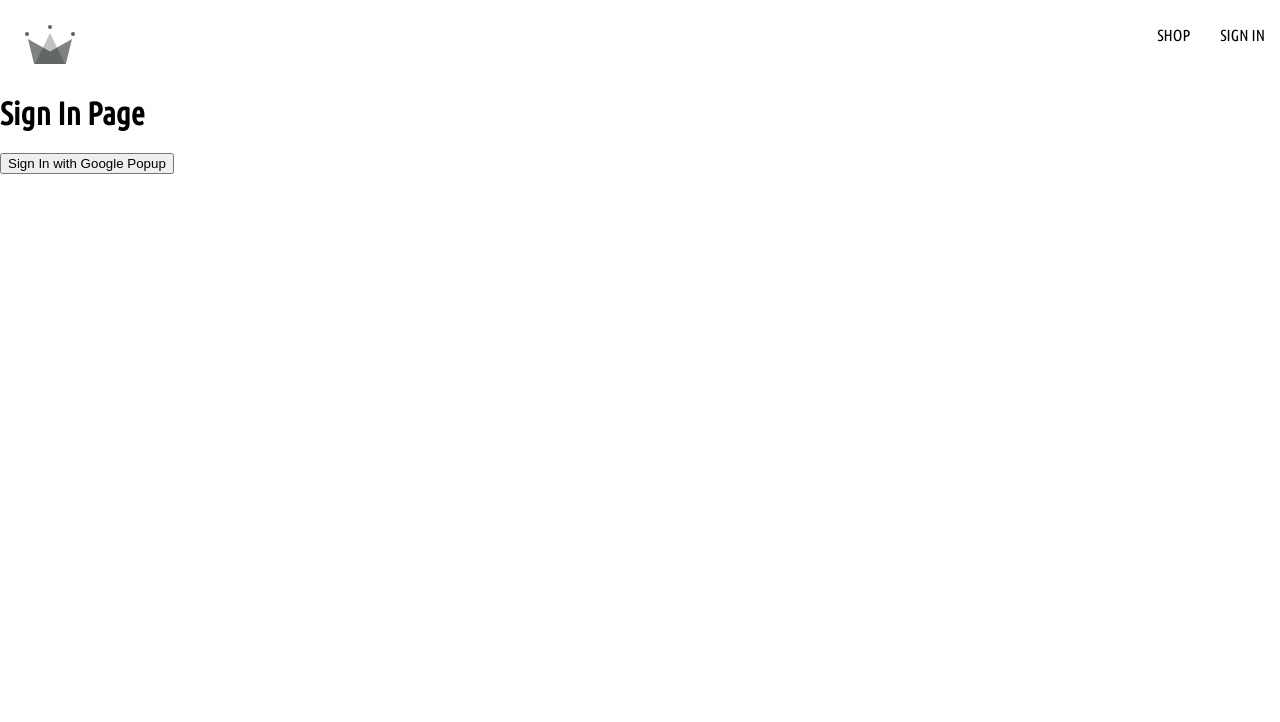
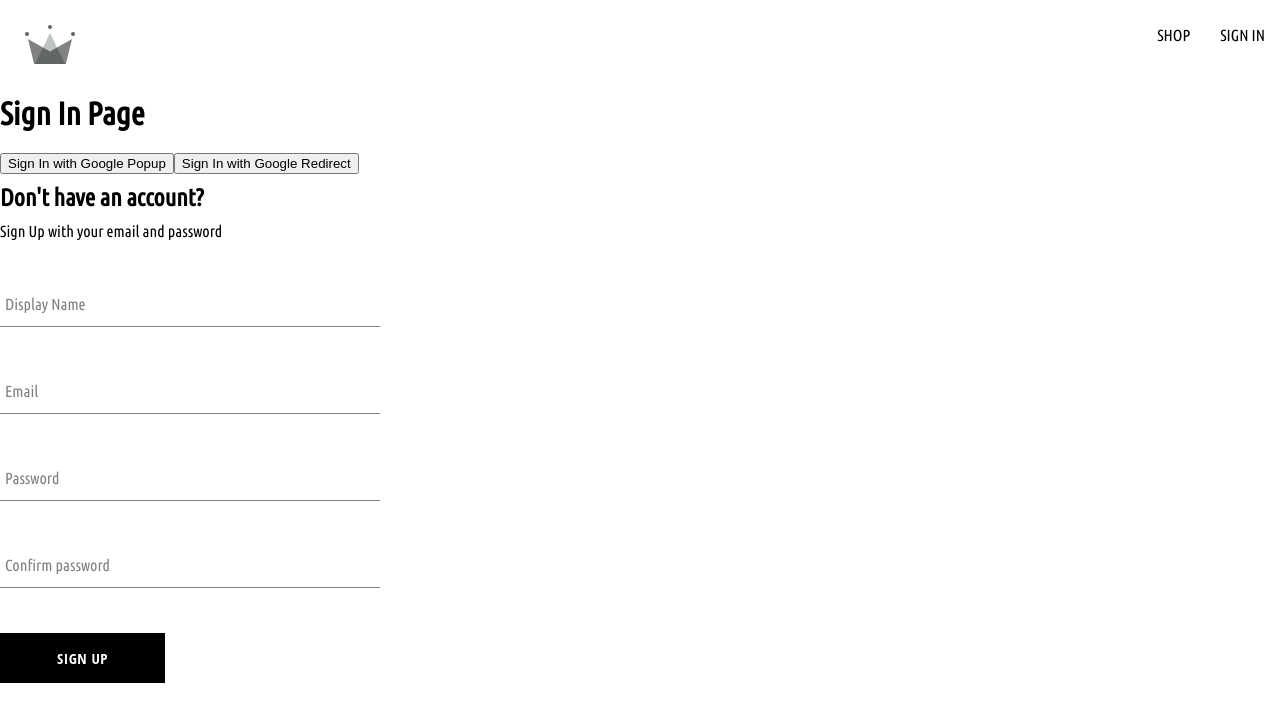
Before and after one commit to crisxh/ecom, a React (Create React App) app: page /sign-in in a window 1280 px wide. Shown: the top 722 px of the page. Built offline with nearby package versions, Linux system fonts and the light colour scheme.

Commit message:
Added sign Up, form and button component

```diff
--- /dev/null
+++ b/src/components/button/button.component.jsx
@@ -0,0 +1,22 @@
+import React from "react";
+
+import './button.styles.scss';
+
+const BUTTON_TYPES_CLASSES = {
+  google: 'google-sign-in',
+  inverted: 'inverted'
+}
+
+const Button = ({ children, buttonType, ...otherProps }) => {
+  console.log(children, buttonType, otherProps);
+  return (
+    <button
+      className={`button-container ${BUTTON_TYPES_CLASSES[buttonType]}`}
+      {...otherProps}
+    >
+      {children}
+    </button>
+  )
+}
+
+export default Button;
--- /dev/null
+++ b/src/components/button/button.styles.scss
@@ -0,0 +1,46 @@
+.button-container {
+  min-width: 165px;
+  width: auto;
+  height: 50px;
+  letter-spacing: 0.5px;
+  line-height: 50px;
+  padding: 0 35px 0 35px;
+  font-size: 15px;
+  background-color: black;
+  color: white;
+  text-transform: uppercase;
+  font-family: 'Open Sans Condensed';
+  font-weight: bolder;
+  border: none;
+  cursor: pointer;
+  display: flex;
+  justify-content: center;
+
+  &:hover {
+    background-color: white;
+    color: black;
+    border: 1px solid black;
+  }
+
+  &.google-sign-in {
+    background-color: #4285f4;
+    color: white;
+
+    &:hover {
+      background-color: #357ae8;
+      border: none;
+    }
+  }
+
+  &.inverted {
+    background-color: white;
+    color: black;
+    border: 1px solid black;
+
+    &:hover {
+      background-color: black;
+      color: white;
+      border: none;
+    }
+  }
+}
--- /dev/null
+++ b/src/components/form-input/form-input.component.jsx
@@ -0,0 +1,16 @@
+import React from "react";
+
+import './form-input.styles.scss';
+
+const FormInput = ({label, ...inputProps}) => {
+  return (
+    <div className="group">
+      <input className="form-input" {...inputProps} />
+      {label && (
+        <label className={`${inputProps.value.length ? 'shrink' : ''} form-input-label`} htmlFor="">{label}</label>
+      )}
+    </div>
+  )
+}
+
+export default FormInput;
--- /dev/null
+++ b/src/components/form-input/form-input.styles.scss
@@ -0,0 +1,54 @@
+$sub-color: grey;
+$main-color: black;
+
+@mixin shrinkLabel {
+  top: -14px;
+  font-size: 12px;
+  color: $main-color;
+}
+
+.group {
+  position: relative;
+  margin: 45px 0;
+
+  .form-input {
+    background: none;
+    background-color: white;
+    color: $sub-color;
+    font-size: 18px;
+    padding: 10px 10px 10px 5px;
+    display: block;
+    width: 100%;
+    border: none;
+    border-radius: 0;
+    border-bottom: 1px solid $sub-color;
+    margin: 25px 0;
+
+    &:focus {
+      outline: none;
+    }
+
+    &:focus ~ .form-input-label {
+      @include shrinkLabel();
+    }
+  }
+
+  input[type='password'] {
+    letter-spacing: 0.3em;
+  }
+
+  .form-input-label {
+    color: $sub-color;
+    font-size: 16px;
+    font-weight: normal;
+    position: absolute;
+    pointer-events: none;
+    left: 5px;
+    top: 10px;
+    transition: 300ms ease all;
+
+    &.shrink {
+      @include shrinkLabel();
+    }
+  }
+}
--- /dev/null
+++ b/src/components/sign-up-form/sign-up-form.component.jsx
@@ -0,0 +1,107 @@
+import React, { useState } from "react";
+
+import {
+  createAuthUserWithEmailAndPassword,
+  createUserDocumentFromAuth,
+} from "../../utils/firebase/firebase.utils";
+
+import './sign-up-form.styles.scss';
+import FormInput from "../form-input/form-input.component";
+import Button from "../button/button.component";
+
+const defaultFormFields = {
+  displayName: "",
+  email: "",
+  password: "",
+  confirmPassword: "",
+};
+
+const SignUpForm = () => {
+  const [formFields, setFormFields] = useState(defaultFormFields);
+  const { displayName, email, password, confirmPassword } = formFields;
+
+  const resetFormField = () => {
+    setFormFields(defaultFormFields);
+  };
+
+  const handleSubmit = async (event) => {
+    event.preventDefault();
+
+    if (password !== confirmPassword) {
+      alert("Your passwords do not match");
+      return;
+    }
+
+    try {
+      const { user } = await createAuthUserWithEmailAndPassword(
+        email,
+        password
+      );
+
+      console.log(user);
+      await createUserDocumentFromAuth(user, { displayName });
+      resetFormField();
+    } catch (err) {
+      if (err.code === 'auth/email-already-in-use') {
+        alert('Cannot create a new user, this email is already in our database.');
+      } else {
+        console.log("Error: ", err);
+      }
+
+    }
+  };
+
+  const handleChange = (event) => {
+    const { name, value } = event.target;
+
+    setFormFields({ ...formFields, [name]: value });
+  };
+
+  return (
+    <div className="sign-up-container">
+      <h2>Don't have an account?</h2>
+      <span>Sign Up with your email and password</span>
+      <form onSubmit={handleSubmit}>
+        <FormInput
+          label="Display Name"
+          type="text"
+          required
+          onChange={handleChange}
+          name="displayName"
+          value={displayName}
+        />
+
+        <FormInput
+          label="Email"
+          type="email"
+          required
+          onChange={handleChange}
+          name="email"
+          value={email}
+        />
+
+        <FormInput
+          label="Password"
+          type="password"
+          required
+          onChange={handleChange}
+          name="password"
+          value={password}
+        />
+
+        <FormInput
+          label="Confirm password"
+          type="password"
+          required
+          onChange={handleChange}
+          name="confirmPassword"
+          value={confirmPassword}
+        />
+
+        <Button type="submit">Sign Up</Button>
+      </form>
+    </div>
+  );
+};
+
+export default SignUpForm;
--- /dev/null
+++ b/src/components/sign-up-form/sign-up-form.styles.scss
@@ -0,0 +1,9 @@
+.sign-up-container {
+  display: flex;
+  flex-direction: column;
+  width: 380px;
+
+  h2 {
+    margin: 10px 0;
+  }
+}
--- a/src/routes/sign-in/sign-in.component.jsx
+++ b/src/routes/sign-in/sign-in.component.jsx
@@ -1,10 +1,25 @@
-import React from "react";
+import React, { useEffect } from "react";
+import { getRedirectResult } from 'firebase/auth';
+
 import {
+  auth,
   signInWithGooglePopup,
+  signInWithGoogleRedirect,
   createUserDocumentFromAuth,
 } from "../../utils/firebase/firebase.utils";
 
+import SignUpForm from "../../components/sign-up-form/sign-up-form.component";
+
 const SignIn = () => {
+  useEffect(() => {
+    (async function() {
+      const response = await getRedirectResult(auth);
+      if (response) {
+        const userDocRef = await createUserDocumentFromAuth(response.user);
+      }
+    })();
+  }, []);
+
   const logGoogleUser = async () => {
     const { user } = await signInWithGooglePopup();
     const userDocRef = await createUserDocumentFromAuth(user);
@@ -17,6 +32,10 @@
       <button onClick={logGoogleUser}>
         Sign In with Google Popup
       </button>
+      <button onClick={signInWithGoogleRedirect}>
+        Sign In with Google Redirect
+      </button>
+      <SignUpForm />
     </div>
   );
 };
--- a/src/utils/firebase/firebase.utils.js
+++ b/src/utils/firebase/firebase.utils.js
@@ -1,16 +1,12 @@
-import { initializeApp } from 'firebase/app';
+import { initializeApp } from "firebase/app";
 import {
   getAuth,
   signInWithRedirect,
   signInWithPopup,
   GoogleAuthProvider,
+  createUserWithEmailAndPassword,
 } from "firebase/auth";
-import {
-  getFirestore,
-  doc,
-  getDoc,
-  setDoc
-} from 'firebase/firestore';
+import { getFirestore, doc, getDoc, setDoc } from "firebase/firestore";
 
 const firebaseConfig = {
   apiKey: "AIzaSyD2ga89zb47VUrr4u-zKaMM0lvR575tjSU",
@@ -18,28 +14,34 @@
   projectId: "crwn-clothing-db-58be2",
   storageBucket: "crwn-clothing-db-58be2.appspot.com",
   messagingSenderId: "96738817377",
-  appId: "1:96738817377:web:19834ba563693dae8e4120"
+  appId: "1:96738817377:web:19834ba563693dae8e4120",
 };
 
 const firebaseApp = initializeApp(firebaseConfig);
 
-const provider = new GoogleAuthProvider();
+const googleProvider = new GoogleAuthProvider();
 
-provider.setCustomParameters({
-  prompt: 'select_account'
+googleProvider.setCustomParameters({
+  prompt: "select_account",
 });
 
 export const auth = getAuth();
-export const signInWithGooglePopup = () => signInWithPopup(auth, provider);
+export const signInWithGooglePopup = () =>
+  signInWithPopup(auth, googleProvider);
+export const signInWithGoogleRedirect = () =>
+  signInWithRedirect(auth, googleProvider);
 
 export const db = getFirestore();
 
-export const createUserDocumentFromAuth = async (userAuth) => {
-  const userDocRef = doc(db, 'users', userAuth.uid);
-  console.log(userDocRef);
+export const createUserDocumentFromAuth = async (
+  userAuth,
+  additionalInformation = {}
+) => {
+  if (!userAuth) return;
+  console.log(userAuth, additionalInformation);
 
+  const userDocRef = doc(db, "users", userAuth.uid);
   const userSnapshot = await getDoc(userDocRef);
-  console.log(userSnapshot);
 
   if (!userSnapshot.exists()) {
     const { displayName, email } = userAuth;
@@ -49,12 +51,18 @@
       await setDoc(userDocRef, {
         displayName,
         email,
-        createdAt
-      })
+        createdAt,
+        ...additionalInformation,
+      });
     } catch (err) {
-      console.log('error creating the user', err.message);
+      console.log("error creating the user", err.code);
     }
   }
 
   return userDocRef;
 };
+
+export const createAuthUserWithEmailAndPassword = async (email, password) => {
+  if (!email || !password) return;
+  return await createUserWithEmailAndPassword(auth, email, password);
+};
```
